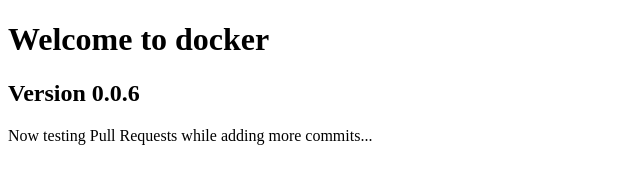
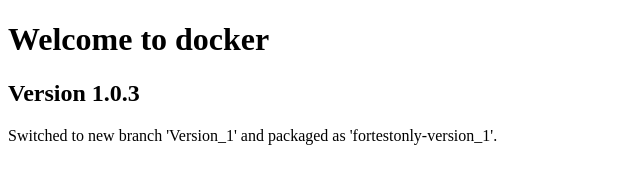
Before and after one commit to kit-data-manager/forTestOnly, a plain HTML site: page index.html in a window 1280 px wide. Shown: the whole page, without its empty margins (0-640 px from the left). Drawn offline with Linux system fonts and the light colour scheme.

Commit message:
Fix text in index.html

```diff
--- a/index.html
+++ b/index.html
@@ -4,8 +4,7 @@
 <head/>
 <body>
 <h1> Welcome to docker</h1>
-<h2> Version 0.0.6 </h2>
-Now testing Pull Requests
-while adding more commits...
+<h2> Version 1.0.3 </h2>
+Switched to new branch 'Version_1' and packaged as 'fortestonly-version_1'.
 </body>
 </html>
```
